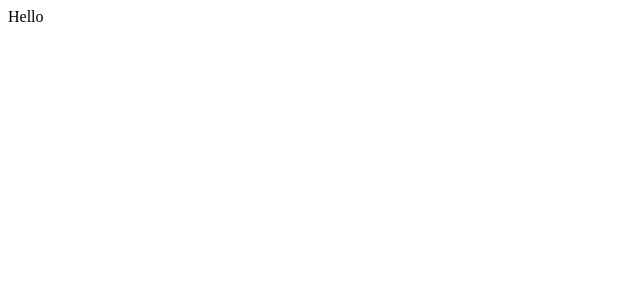
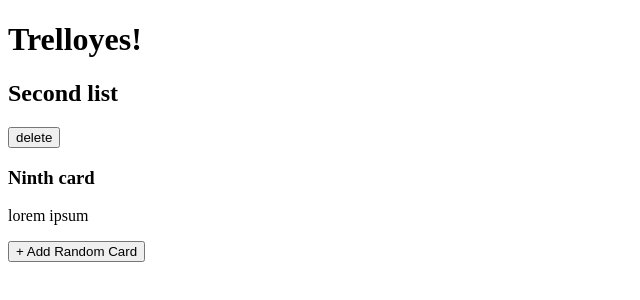
Before and after one commit to holly257/trelloyes, a React (Create React App) app: page / in a window 1280 px wide. Shown: the top 300 px of the page, without its empty margins (0-640 px from the left). Built offline with nearby package versions, Linux system fonts and the light colour scheme.

Commit message:
connecting 3 basic components

```diff
--- a/src/App.js
+++ b/src/App.js
@@ -1,9 +1,19 @@
 import React from 'react';
+import List from './List'
 
-function App (){
-  return (
-    <div>Hello</div>
-  )
+class App extends React.Component{
+
+  render (){
+    return (
+      <main class="App">
+        <header class="App-header">
+          <h1>Trelloyes!</h1>
+        </header>
+        <div class="App-list">
+            <List />
+        </div>
+      </main>
+  )}
 }
 
 export default App;
--- a/src/Card.js
+++ b/src/Card.js
@@ -0,0 +1,13 @@
+import React from 'react';
+
+function Card(){
+    return (
+        <div class="Card">
+            <button type="button">delete</button>
+            <h3>Ninth card</h3>
+            <p>lorem ipsum</p>
+        </div>
+    )
+}
+
+export default Card;
--- /dev/null
+++ b/src/List.js
@@ -0,0 +1,20 @@
+import React from 'react';
+import Card from './Card';
+
+function List (){
+    return (
+        <section class="List">
+            <header class="List-header">
+            <h2>Second list</h2>
+            </header>
+            <div class="List-cards">
+                <Card />
+                <button type="button" class="List-add-button">
+                + Add Random Card
+                </button>
+            </div>
+        </section>
+    )
+}
+
+export default List;
--- a/src/index.js
+++ b/src/index.js
@@ -1,5 +1,6 @@
 import React from 'react';
 import ReactDOM from 'react-dom';
 import App from './App';
+import STORE from './store'
 
-ReactDOM.render(<App />, document.getElementById('root'))
+ReactDOM.render(<App store={STORE}/>, document.getElementById('root'))
```
Also changed, not shown: src/List.css (added), 1 other file (tests, documents, lock files or other folders).
